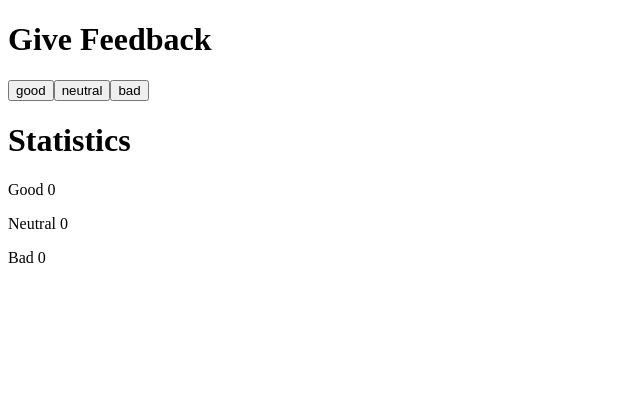
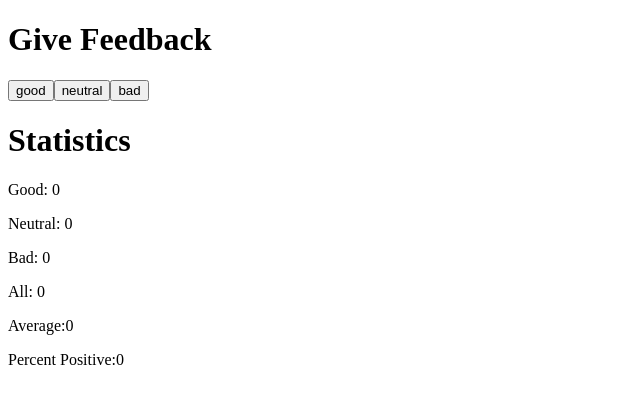
Before and after one commit to brandonhussey/fullstackopen, a React (Create React App) app in the folder Part 1/unicafe/: page / in a window 1280 px wide. Shown: the top 404 px of the page, without its empty margins (0-640 px from the left). Built offline with nearby package versions, Linux system fonts and the light colour scheme.

Commit message:
solution for 1.7

```diff
--- a/Part 1/unicafe/src/App.js
+++ b/Part 1/unicafe/src/App.js
@@ -1,10 +1,17 @@
 import React, { useState } from "react";
 const Display = ({ good, neutral, bad }) => {
+  const all = good + neutral + bad;
+  const average = (good - bad) / all || 0;
+  const percentPositive = good / all || 0;
+
   return (
     <div>
-      <p>Good {good}</p>
-      <p>Neutral {neutral}</p>
-      <p>Bad {bad}</p>
+      <p>Good: {good}</p>
+      <p>Neutral: {neutral}</p>
+      <p>Bad: {bad}</p>
+      <p>All: {all}</p>
+      <p>Average:{average}</p>
+      <p>Percent Positive:{percentPositive}</p>
     </div>
   );
 };
```
